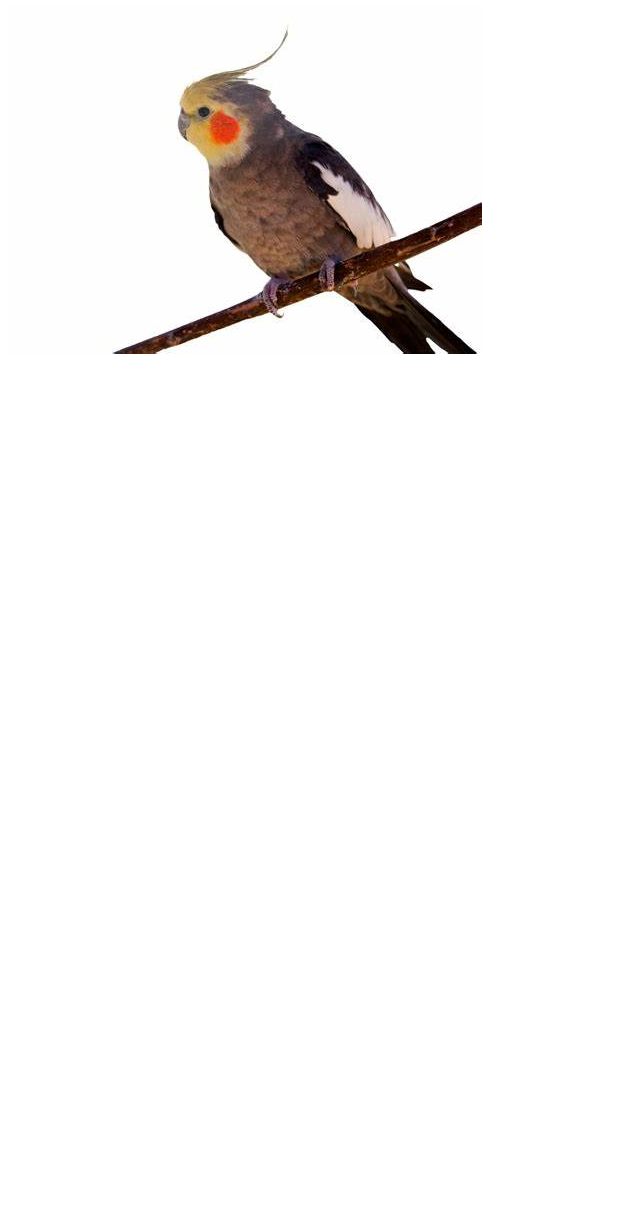
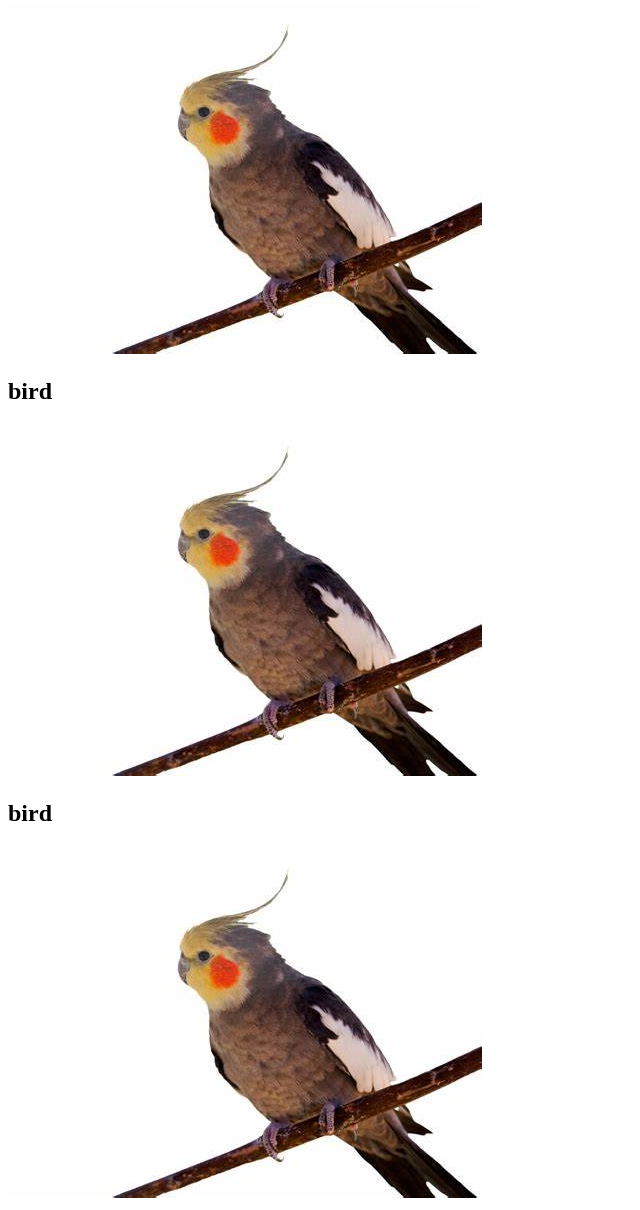
Before and after one commit to Dipak314/sat19, a plain HTML site: page index.html in a window 1280 px wide. Shown: the part 1799-3009 px from the top of the page, without its empty margins (0-640 px from the left). Before the commit the page ends 2165 px from the top, so only its background shows below. Drawn offline with Linux system fonts and the light colour scheme.

Commit message:
2 birds added

```diff
--- a/index.html
+++ b/index.html
@@ -17,5 +17,9 @@
     <img src="./Folder1/fish.png" alt="Fish:" />
     <h2>Bird:</h2>
     <img src="./Folder1/Folder2/bird.png" alt="Bird:" />
+    <h2>bird</h2>
+    <img src="./Folder1/Folder2/bird.png" alt="" />
+    <h2>bird</h2>
+    <img src="./Folder1/Folder2/bird.png" alt="" />
   </body>
 </html>
```
